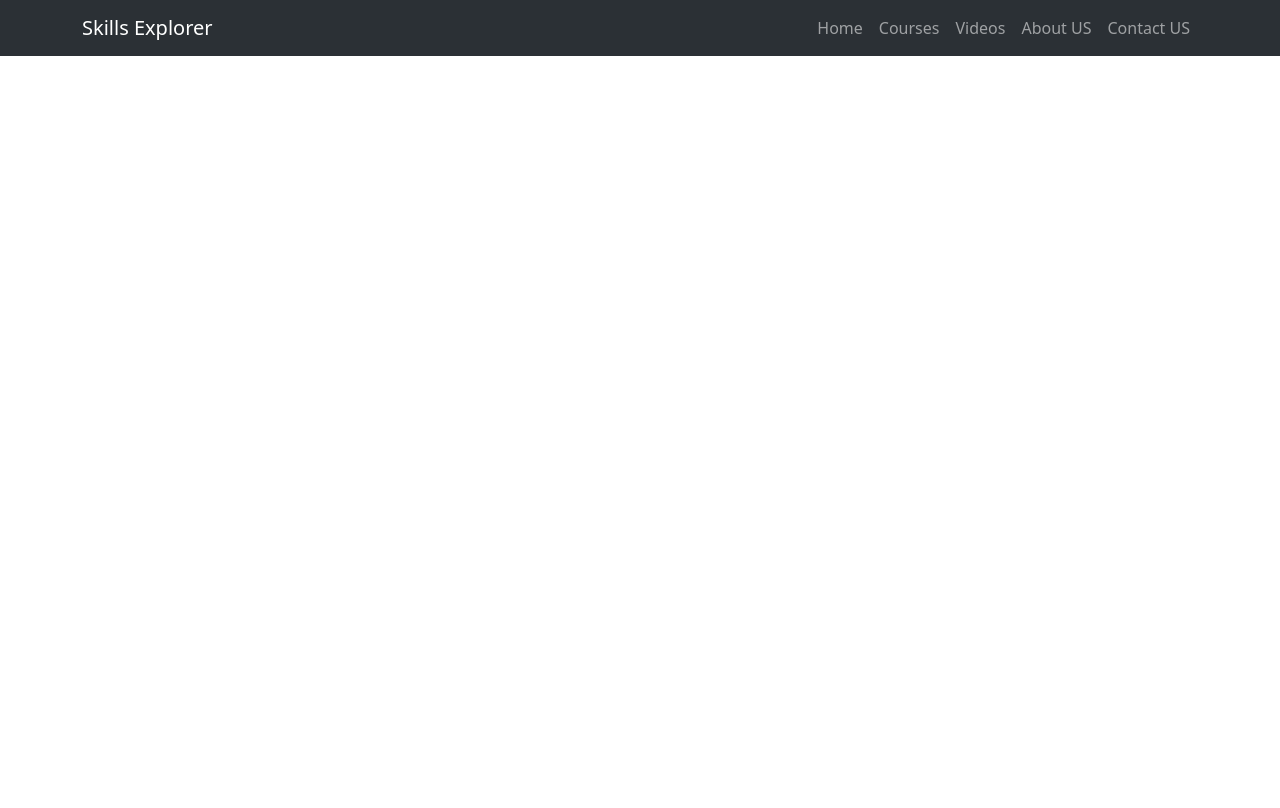
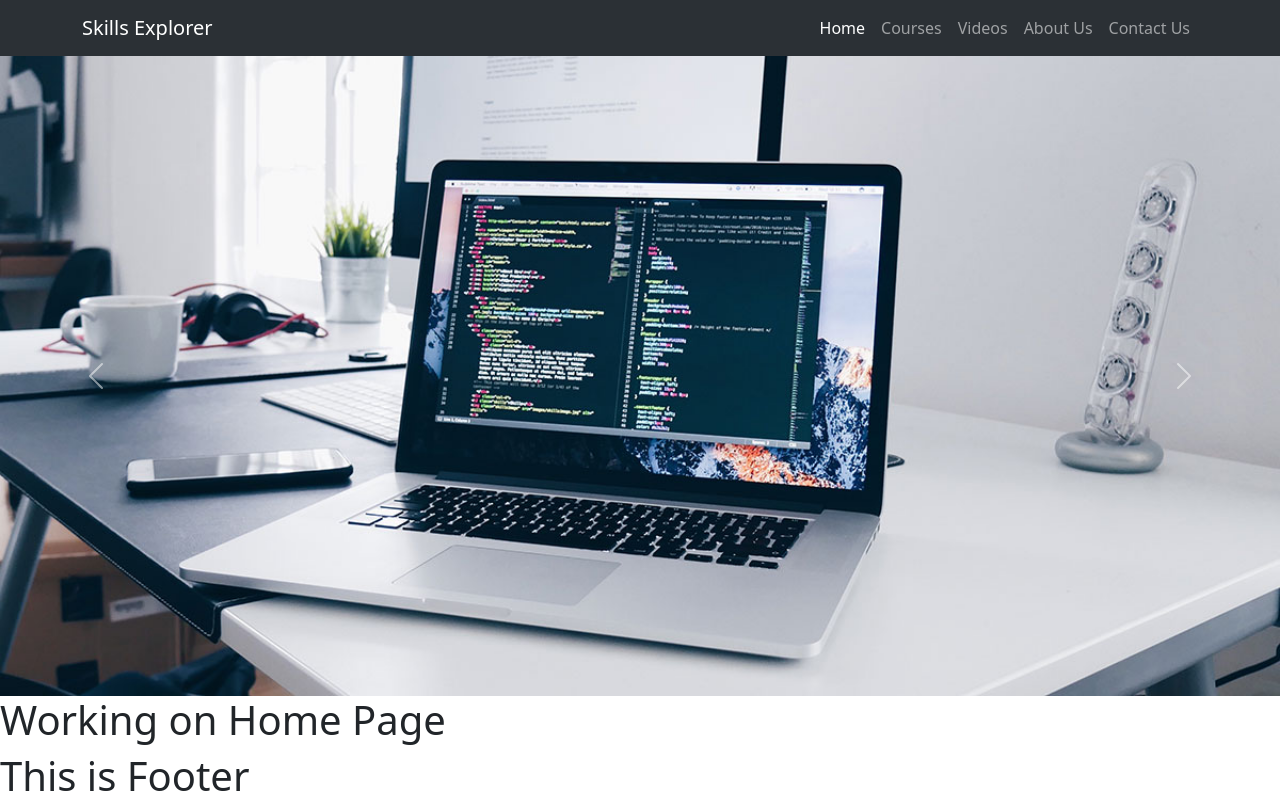
Before and after one commit to rahulgaba1987/skillsexplorerweb, a React (Create React App) app: page / in a window 1280 px wide. Built offline with nearby package versions, Linux system fonts and the light colour scheme.

Commit message:
Added slider

```diff
--- a/src/App.js
+++ b/src/App.js
@@ -3,16 +3,20 @@ import { BrowserRouter, Route, Routes} from "react-router-dom";
 
 import Courses from "./pages/Courses";
 import PageNotFound from "./pages/PageNotFound";
-import CustomNavBar from "./pages/CustomNavBar";
 import Videos from "./pages/Videos";
 import AboutUs from "./pages/AboutUs";
 import ContactUs from "./pages/ContactUs";
+import Home from "./pages/Home";
+import CustomNavBar from "./pages/CustomNavBar";
+import Footer from "./comp/Footer";
 function App() {
   return (
     <>
+
       <BrowserRouter>
+      <CustomNavBar/>
         <Routes>
-          <Route  path="/" element={<CustomNavBar/>}/>
+          <Route  path="/" element={<Home/>}/>
           <Route  path="/courses" element={<Courses/>}/>
 
           <Route  path="/videos" element={<Videos/>}/>
@@ -20,6 +24,7 @@ function App() {
           <Route  path="/contact" element={<ContactUs/>}/>
           <Route  path="*" element={<PageNotFound/>}/>
         </Routes>
+        <Footer/>
       </BrowserRouter>
     </>
   );
--- /dev/null
+++ b/src/comp/Footer.jsx
@@ -0,0 +1,11 @@
+import React from 'react'
+
+function Footer() {
+  return (
+    <div>
+         <h1>This is Footer</h1>
+    </div>
+  )
+}
+
+export default Footer
--- /dev/null
+++ b/src/comp/Slider.jsx
@@ -0,0 +1,33 @@
+import React from 'react'
+import fistSlider from "../asset/1.jpg"
+import secondSlider from "../asset/2.jpg"
+function Slider() {
+  return (
+   <>
+
+   <div id="carouselExampleControls" class="carousel slide" data-bs-ride="carousel">
+  <div class="carousel-inner">
+    <div class="carousel-item active">
+      <img src={fistSlider} class="d-block w-100" alt="..."/>
+    </div>
+    <div class="carousel-item">
+      <img src={secondSlider} class="d-block w-100" alt="..."/>
+    </div>
+    <div class="carousel-item">
+      <img src={fistSlider} class="d-block w-100" alt="..."/>
+    </div>
+  </div>
+  <button class="carousel-control-prev" type="button" data-bs-target="#carouselExampleControls" data-bs-slide="prev">
+    <span class="carousel-control-prev-icon" aria-hidden="true"></span>
+    <span class="visually-hidden">Previous</span>
+  </button>
+  <button class="carousel-control-next" type="button" data-bs-target="#carouselExampleControls" data-bs-slide="next">
+    <span class="carousel-control-next-icon" aria-hidden="true"></span>
+    <span class="visually-hidden">Next</span>
+  </button>
+</div>
+  </>
+  )
+}
+
+export default Slider;
--- /dev/null
+++ b/src/css/common.css
@@ -0,0 +1,5 @@
+.courses
+{
+    display: flex;
+    justify-content: center;
+}
--- /dev/null
+++ b/src/css/style.css
@@ -0,0 +1,15 @@
+html, body {
+    margin: 0;
+    padding: 0;
+    height: 100%;
+  }
+  .main {
+    padding: 1rem;
+  }
+
+  .footer {
+    background-color: #333;
+    color: white;
+    padding: 1rem;
+    text-align: center;
+  }
--- a/src/pages/AboutUs.jsx
+++ b/src/pages/AboutUs.jsx
@@ -1,13 +1,11 @@
-import React, { PureComponent } from 'react'
+import React from 'react'
 
-export class AboutUs extends PureComponent {
-  render() {
-    return (
-      <div>
-            <h1>This is About Page</h1>
-      </div>
-    )
-  }
+function AboutUs() {
+  return (
+    <div>
+      <h1>This is About Us page</h1>
+    </div>
+  )
 }
 
 export default AboutUs
--- a/src/pages/ContactUs.jsx
+++ b/src/pages/ContactUs.jsx
@@ -0,0 +1,11 @@
+import React from 'react'
+
+function ContactUs() {
+  return (
+    <div>
+         <h1>This is My contact Page</h1>
+    </div>
+  )
+}
+
+export default ContactUs
--- a/src/pages/Courses.jsx
+++ b/src/pages/Courses.jsx
@@ -3,7 +3,7 @@ import React from 'react'
 function Courses() {
   return (
     <div>
-      <h1>Courses</h1>
+      <h1>My Courses</h1>
     </div>
   )
 }
--- a/src/pages/CustomNavBar.jsx
+++ b/src/pages/CustomNavBar.jsx
@@ -3,7 +3,7 @@ import Container from 'react-bootstrap/Container';
 import Nav from 'react-bootstrap/Nav';
 import Navbar from 'react-bootstrap/Navbar';
 // import NavDropdown from 'react-bootstrap/NavDropdown';
-
+import { NavLink } from 'react-router-dom';
 const CustomNavBar = () => {
   return (
     <div>
@@ -13,9 +13,9 @@ const CustomNavBar = () => {
         <Navbar.Toggle aria-controls="responsive-navbar-nav" />
         <Navbar.Collapse id="responsive-navbar-nav">
           <Nav className="ms-auto">
-            <Nav.Link href="#features">Home</Nav.Link>
-            <Nav.Link href="#pricing">Courses</Nav.Link>
-            <Nav.Link href="#pricing">Videos</Nav.Link>
+            <Nav.Link as={NavLink} to="/">Home</Nav.Link>
+            <Nav.Link as={NavLink} to="/courses">Courses</Nav.Link>
+            <Nav.Link as={NavLink} to="/videos">Videos</Nav.Link>
             {/* <NavDropdown title="Dropdown" id="collapsible-nav-dropdown">
               <NavDropdown.Item href="#action/3.1">Action</NavDropdown.Item>
               <NavDropdown.Item href="#action/3.2">
@@ -29,10 +29,8 @@ const CustomNavBar = () => {
             </NavDropdown> */}
           </Nav>
           <Nav>
-            <Nav.Link href="#deets">About US</Nav.Link>
-            <Nav.Link eventKey={2} href="#memes">
-              Contact US
-            </Nav.Link>
+            <Nav.Link as={NavLink} to="/about">About Us</Nav.Link>
+            <Nav.Link as={NavLink} to="/contact"> Contact Us</Nav.Link>
           </Nav>
         </Navbar.Collapse>
       </Container>
--- a/src/pages/Home.jsx
+++ b/src/pages/Home.jsx
@@ -1,10 +1,20 @@
 import React from 'react'
-import CustomNavBar from './CustomNavBar'
+
+import Slider from '../comp/Slider'
+
 
 function Home() {
   return (
+    <>
+     <Slider/>
+    <h1>Working on Home Page</h1>
 
-        <CustomNavBar/>
+            {/* <Base>
+             <h1>Working on Home Page</h1>
+             </Base> */}
+
+    </>
+
   )
 }
 
```
Also changed, not shown: src/comp/Base.jsx (added, +19 -0 lines), src/asset/1.jpg (added), src/asset/2.jpg (added).
